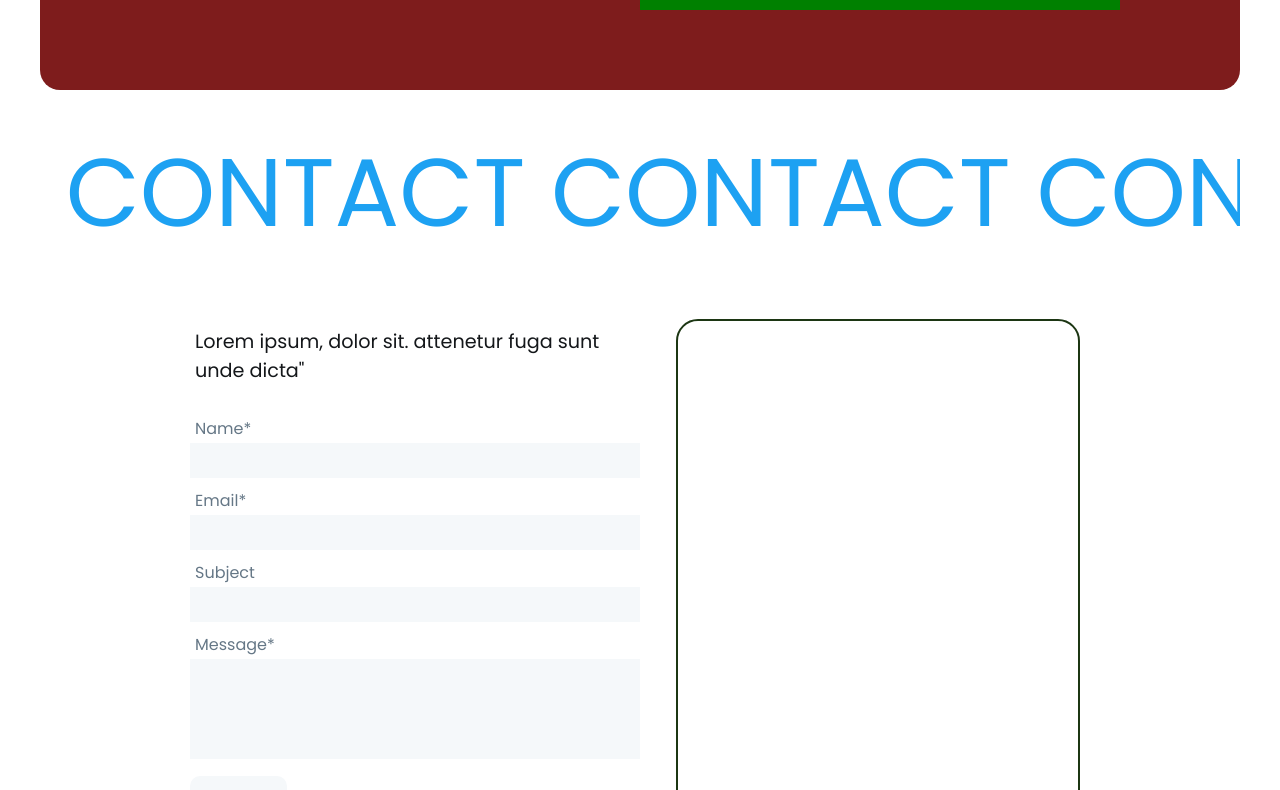
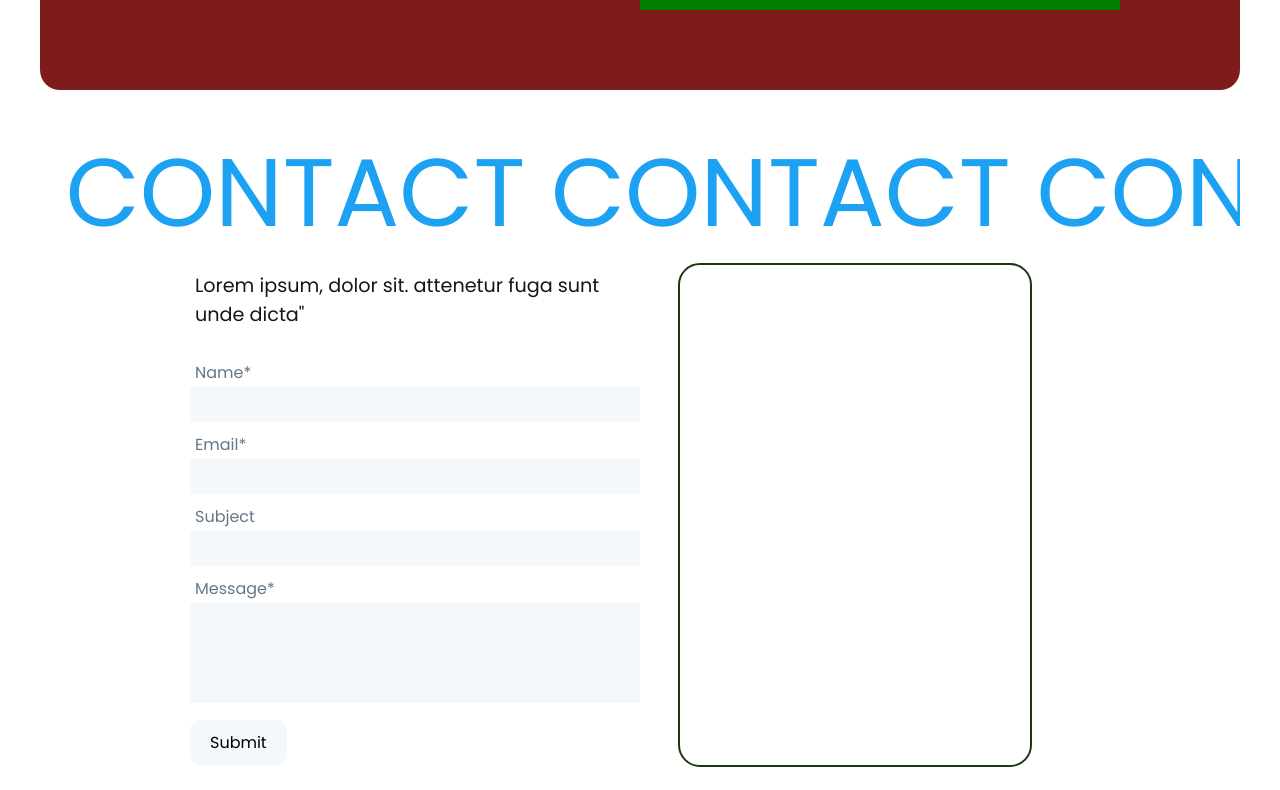
Before and after one commit to sparklingwaterlemon/Portfolio, a React (Create React App) app: page / in a window 1280 px wide. Shown: the part 1660-2450 px from the top of the page. Built offline with nearby package versions, Linux system fonts and the light colour scheme.

Commit message:
Fixed Contact CSS

```diff
--- a/src/Components/ContactSection/ContactSection.css
+++ b/src/Components/ContactSection/ContactSection.css
@@ -1,14 +1,15 @@
 #contact {
-    height: 95vh;
+    height: auto;
     width: 100%;
     display: flex;
     flex-wrap: wrap;
-    --contact-form-width: 450px;
+    align-content: flex-start;
 }
 
 .marquee-container {
-    height: 17vh;
+    height: 110px;
     width: 100%;
+
     margin-left: 40px;
     margin-right: 40px;
 
@@ -52,14 +53,21 @@
 
 
 .contact-form-container {
-    height: auto;
+    height: calc(100% - 110px);
     width: 50%;
+    overflow: auto;
+
+
     display: flex;
     flex-wrap: wrap;
     flex-direction: column;
     justify-content: flex-start;
     align-items: flex-end;
     /* border: 2px solid green; */
+    margin-top: 10px;
+    margin-bottom: 40px;
+
+    --contact-form-width: 450px;
 }
 .ct-container{
     height: auto;
@@ -75,6 +83,7 @@
 
     font-size: 1.2em;
     padding-left: 5px;
+
 }
 .contact-email {
     height: auto;
@@ -131,32 +140,34 @@
 
 
 .contact-image-container {
-    height: auto;
+    height: calc(100% - 110px);
+    height: 100%;
     width: 50%;
 
     display: flex;
     justify-content: flex-start;
     align-items: flex-start;
+    margin-top: 10px;
+    /* border: 2px solid brown; */
 }
 .contact-image {
     outline: 2px solid #1c3613;
     background-color: #fcd0de;
     background-color: white;
-    width: 400px;
+    width: 350px;
     height: 500px;
 
     position: relative;
 
     margin-top: 25px;
-    margin-left: 3vw;
+    margin-left: 40px;
+
     border-radius: 50%;
     border-radius: 20px;
-    z-index: 1;
 }
 
 
-
-@media only screen and (max-width: 650px) {
+@media only screen and (max-width: 850px) {
     #contact {
         flex-direction: column-reverse;
         height: auto;
@@ -178,6 +189,7 @@
         height: auto;
         width: 100%;
         margin-top: 0px;
+        text-align: center;
 
         padding-left: 20px;
         padding-right: 20px;
--- a/src/Components/ContactSection/ContactSection.jsx
+++ b/src/Components/ContactSection/ContactSection.jsx
@@ -52,6 +52,8 @@ export default function ContactSection() {
                 </div>
             </div>
 
+
+
             <div className="contact-form-container">
                 <div className="ct-container">
                     <div className="contact-text">
--- a/src/Components/NavBar/NavBar.css
+++ b/src/Components/NavBar/NavBar.css
@@ -7,7 +7,7 @@
   position: fixed;
   top: 0;
 
-  height: 15vh;
+  height: 110px;
   width: 100%;
   padding: 0.5rem 0rem;
 
```
